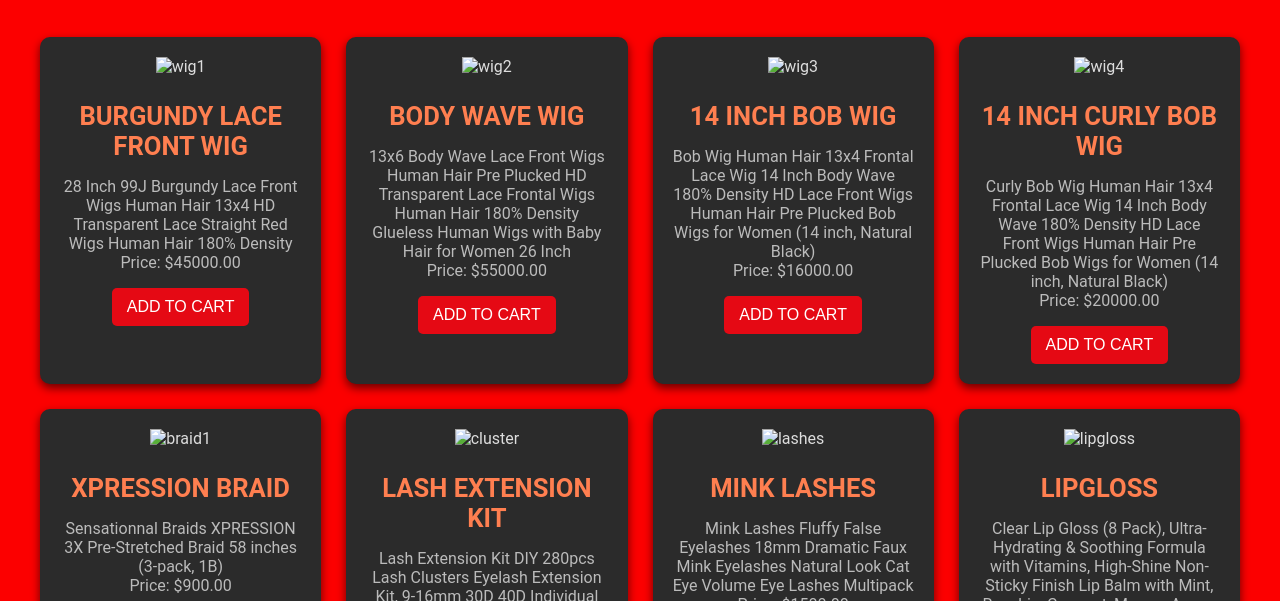
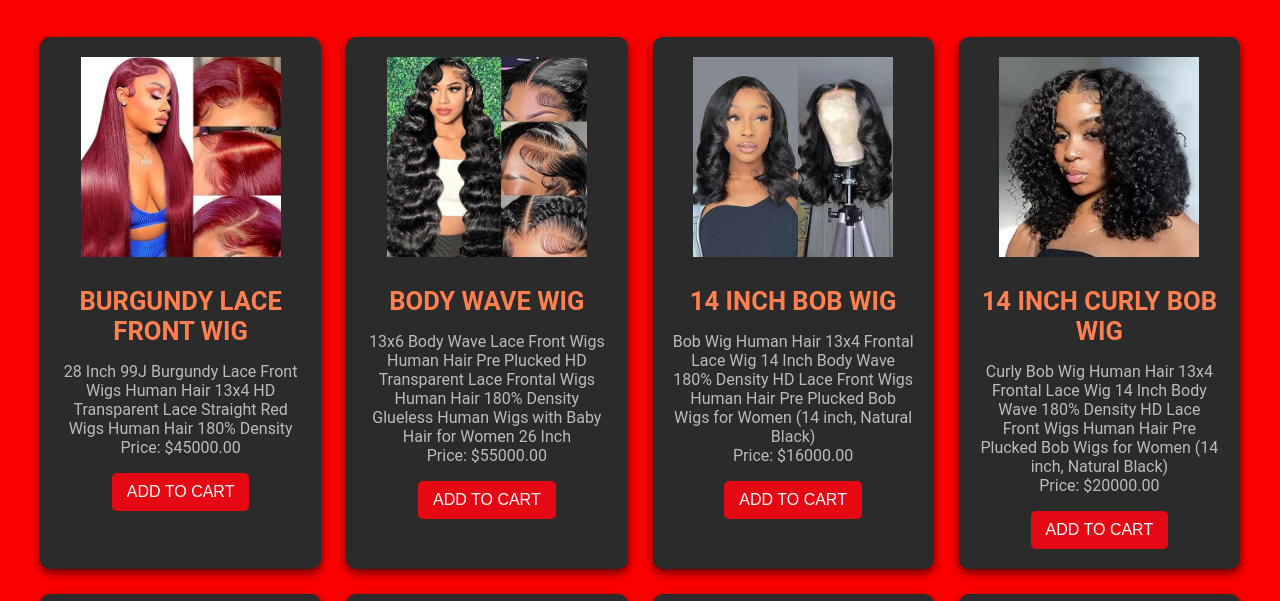
Before and after one commit to Amanda246/magic-hairs, a plain HTML site: page products.html in a window 1280 px wide. Shown: the part 199-800 px from the top of the page. Drawn offline with Linux system fonts and the light colour scheme.

Commit message:
products.html

```diff
--- a/products.html
+++ b/products.html
@@ -8,7 +8,7 @@
 </head>
 <body>
 	<header>
-		<img src="assets/logo.PNG" alt="Logo" id="logo" style="width: 155px; height:auto; border-radius: 50px;">
+		<img src="logo.PNG" alt="Logo" id="logo" style="width: 155px; height:auto; border-radius: 50px;">
 		<h1>Magic Hairs</h1>
 		<button id="logout-btn" onclick="window.location.href='index.html'">Logout</button>
 	</header>
@@ -18,50 +18,50 @@
     <div class="products-container">
 
         <div class="product" data-id="1">
-            <img src="Assets/wig1.jpg" alt="wig1">
+            <img src="wig1.jpg" alt="wig1">
             <h3>Burgundy Lace Front Wig</h3>
             <p>28 Inch 99J Burgundy Lace Front Wigs Human Hair 13x4 HD Transparent Lace Straight Red Wigs Human Hair 180% Density<br> Price: $45000.00</p>
             <button class="add-to-cart" data-id="1" data-name="Burgundy Lace Front Wig" data-price="45000.00">Add to Cart</button>
         </div>
         <div class="product" data-id="2">
-            <img src="Assets/wig2.jpg" alt="wig2">
+            <img src="wig2.jpg" alt="wig2">
             <h3>Body Wave Wig</h3>
             <p>13x6 Body Wave Lace Front Wigs Human Hair Pre Plucked HD Transparent Lace Frontal Wigs Human Hair 180% Density Glueless Human Wigs with Baby Hair for Women 26 Inch<br> Price: $55000.00</p>
             <button class="add-to-cart" data-id="2" data-name="Body Wave Wig" data-price="55000.00">Add to Cart</button>
         </div>
         <div class="product" data-id="3">
-            <img src="Assets/wig3.webp" alt="wig3">
+            <img src="wig3.webp" alt="wig3">
             <h3>14 Inch Bob Wig </h3>
             <p> Bob Wig Human Hair 13x4 Frontal Lace Wig 14 Inch Body Wave 180% Density HD Lace Front Wigs Human Hair Pre Plucked Bob Wigs for Women (14 inch, Natural Black) <br> Price: $16000.00</p>
             <button class="add-to-cart" data-id="3" data-name="14 Inch Bob Wig" data-price="16000.00">Add to Cart</button>
         </div>
         <div class="product" data-id="3">
-            <img src="Assets/wig4.webp" alt="wig4">
+            <img src="wig4.webp" alt="wig4">
             <h3>14 Inch Curly Bob Wig </h3>
             <p> Curly Bob Wig Human Hair 13x4 Frontal Lace Wig 14 Inch Body Wave 180% Density HD Lace Front Wigs Human Hair Pre Plucked Bob Wigs for Women (14 inch, Natural Black) <br> Price: $20000.00</p>
             <button class="add-to-cart" data-id="4" data-name="14 Inch Curly Bob Wig" data-price="20000.00">Add to Cart</button>
         </div>
         <div class="product" data-id="4">
-            <img src="Assets/braid1.jpg" alt="braid1">
+            <img src="braid1.jpg" alt="braid1">
             <h3>Xpression Braid</h3>
             <p>Sensationnal Braids XPRESSION 3X Pre-Stretched Braid 58 inches (3-pack, 1B) <br> Price: $900.00</p>
             <button class="add-to-cart" data-id="4" data-name="Xpression Braid" data-price="800000">Add to Cart</button>
         </div>
 
         <div class="product" data-id="5">
-            <img src="Assets/cluster.jpg" alt="cluster">
+            <img src="cluster.jpg" alt="cluster">
             <h3>Lash Extension Kit </h3>
             <p> Lash Extension Kit DIY 280pcs Lash Clusters Eyelash Extension Kit, 9-16mm 30D 40D Individual Lashes Kit with Lash Bond and Seal, Lash Tweezers for Self Use (30D&40D, 0.07D, 9-16mm, Kit) <br> Price: $2500.00</p>
             <button class="add-to-cart" data-id="5" data-name="Lash Extension Kit " data-price="2500.00">Add to Cart</button>
         </div>
         <div class="product" data-id="6">
-            <img src="Assets/lashes.jpg" alt="lashes">
+            <img src="lashes.jpg" alt="lashes">
             <h3>Mink Lashes </h3>
             <p> Mink Lashes Fluffy False Eyelashes 18mm Dramatic Faux Mink Eyelashes Natural Look Cat Eye Volume Eye Lashes Multipack  <br> Price: $1500.00</p>
             <button class="add-to-cart" data-id="6" data-name="Mink Lashes" data-price="1500.00">Add to Cart</button>
         </div>
         <div class="product" data-id="7">
-            <img src="Assets/lipgloss.jpg" alt="lipgloss">
+            <img src="lipgloss.jpg" alt="lipgloss">
             <h3>Lipgloss </h3>
             <p>Clear Lip Gloss (8 Pack), Ultra-Hydrating & Soothing Formula with Vitamins, High-Shine Non-Sticky Finish Lip Balm with Mint, Rosehip, Coconut, Mango, Argan, Honey, Shea<br> Price: $3500.00</p>
             <button class="add-to-cart" data-id="7" data-name="Lipgloss" data-price="3500.00">Add to Cart</button>
```
